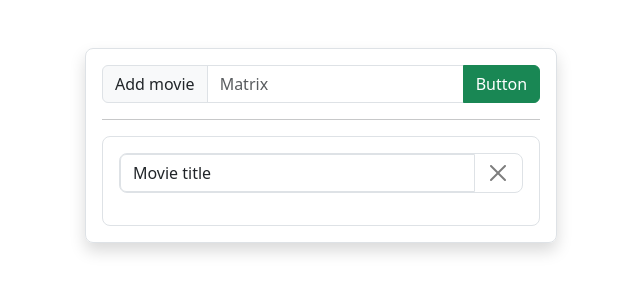
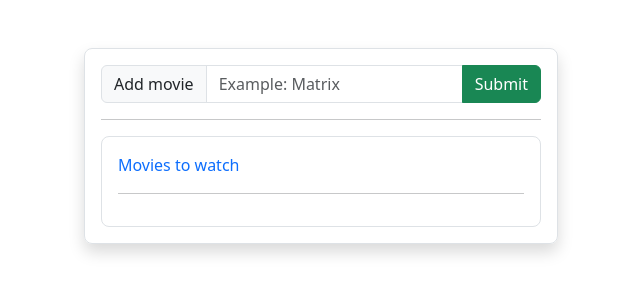
Before and after one commit to AlanNRZBV/homeWork-59, a React (Vite) app: page / in a window 1280 px wide. Shown: the top 300 px of the page, without its empty margins (319-959 px from the left). Built offline with nearby package versions, Linux system fonts and the light colour scheme.

Commit message:
feat: proper delete & change functionality

```diff
--- a/src/components/Button/Button.tsx
+++ b/src/components/Button/Button.tsx
@@ -1,9 +1,5 @@
-import React from 'react';
-
 const Button = () => {
-  return (
-    <button className="btn btn-primary">Test btn</button>
-  );
+  return <button className="btn btn-primary">Test btn</button>;
 };
 
 export default Button;
--- a/src/components/MovieForm/MovieForm.tsx
+++ b/src/components/MovieForm/MovieForm.tsx
@@ -1,17 +1,36 @@
-import React from 'react';
+import React, { FC, useState } from 'react';
+import { IMovieForm } from '../../types';
 
-const MovieForm = () => {
+const MovieForm: FC<IMovieForm> = ({ onSubmit }) => {
+  const [inputValue, setInputValue] = useState('');
+
+  const handleSubmit = (e: React.FormEvent) => {
+    const rndId = Math.floor(Math.random() * 10000);
+
+    e.preventDefault();
+    onSubmit(inputValue, rndId);
+    setInputValue('');
+  };
+
+  const handleChange = (e: React.ChangeEvent<HTMLInputElement>) => {
+    const value = e.target.value;
+    setInputValue(value);
+  };
+
   return (
-    <form>
+    <form onSubmit={handleSubmit}>
       <div className="input-group mb-3">
         <span className="input-group-text">Add movie</span>
-        <input type="text" className="form-control" placeholder="Matrix" />
-        <button
-          className="btn btn-success"
-          type="button"
-          id="button-addon2"
-        >
-          Button
+        <input
+          onChange={handleChange}
+          type="text"
+          className="form-control"
+          placeholder="Example: Matrix"
+          value={inputValue}
+          required
+        />
+        <button className="btn btn-success" type="submit" id="button-addon2">
+          Submit
         </button>
       </div>
     </form>
--- a/src/components/Movies/Movie.tsx
+++ /dev/null
@@ -1,16 +0,0 @@
-import React from 'react';
-
-const Movie = () => {
-  return (
-    <div className="input-group mb-3 border border-1 rounded rounded-3" style={{alignItems: 'center'}}>
-      <input type="text" className="form-control" value="Movie title"/>
-      <button
-        className="btn-close px-3"
-        type="button"
-        id="button-addon2"
-      ></button>
-    </div>
-  );
-};
-
-export default Movie;
--- a/src/components/Movies/Movies.tsx
+++ b/src/components/Movies/Movies.tsx
@@ -1,10 +1,21 @@
-import React from 'react';
-import Movie from './Movie.tsx';
+import { FC } from 'react';
+import MoviesItem from './MoviesItem.tsx';
+import { IMovies } from '../../types';
 
-const Movies = () => {
+const Movies: FC<IMovies> = ({ movies, deleteMovie, changeMovieName }) => {
   return (
     <div className="border border-1 rounded rounded-3 px-3 py-3">
-      <Movie/>
+      <span className="test text-primary d-block">Movies to watch</span>
+      <hr />
+      {movies.map((item) => (
+        <MoviesItem
+          changeMovieName={changeMovieName}
+          deleteMovie={deleteMovie}
+          name={item.name}
+          id={item.id}
+          key={item.id}
+        />
+      ))}
     </div>
   );
 };
--- /dev/null
+++ b/src/components/Movies/MoviesItem.tsx
@@ -0,0 +1,46 @@
+import React, { FC } from 'react';
+import { IMoviesItem } from '../../types';
+
+const MoviesItem: FC<IMoviesItem> = React.memo(
+  ({ name, id, deleteMovie, changeMovieName }) => {
+    const handleClick = () => {
+      if (deleteMovie) {
+        deleteMovie(id);
+      }
+    };
+
+    const handleChange = (e: React.ChangeEvent<HTMLInputElement>) => {
+      if (changeMovieName) {
+        changeMovieName(e, id);
+      }
+    };
+    return (
+      <div
+        className="input-group mb-3 border border-1 rounded rounded-3"
+        style={{ alignItems: 'center' }}
+      >
+        <span className="input-group-text" id="basic-addon1">
+          {id}
+        </span>
+        <input
+          onChange={handleChange}
+          name={name}
+          type="text"
+          className="form-control"
+          value={name}
+        />
+        <button
+          onClick={handleClick}
+          className="btn-close px-3"
+          type="button"
+          id="button-addon2"
+        ></button>
+      </div>
+    );
+  },
+  (prevProps, nextProps) => {
+    return nextProps.name === prevProps.name;
+  },
+);
+
+export default MoviesItem;
--- a/src/components/Panel/Panel.tsx
+++ b/src/components/Panel/Panel.tsx
@@ -1,13 +1,42 @@
 import MovieForm from '../MovieForm/MovieForm.tsx';
 import Movies from '../Movies/Movies.tsx';
+import React, { useState } from 'react';
+import { IMoviesItem } from '../../types';
 
 const Panel = () => {
+  const [movies, setMovies] = useState<IMoviesItem[]>([]);
+
+  const addMovie = (value: string, idValue: number) => {
+    const newMovie: IMoviesItem = {
+      name: value,
+      id: idValue,
+    };
+    setMovies((prevState) => [...prevState, newMovie]);
+  };
+  const deleteMovie = (id: number) => {
+    setMovies((prevMovies) => prevMovies.filter((item) => item.id !== id));
+  };
+
+  const changeMovieName = (
+    e: React.ChangeEvent<HTMLInputElement>,
+    id: number,
+  ) => {
+    setMovies((prevMovies) =>
+      prevMovies.map((item) =>
+        item.id === id ? { ...item, name: e.target.value } : item,
+      ),
+    );
+  };
+
   return (
     <div className="border border-1 rounded-3 shadow py-3 px-3">
-
-<MovieForm/>
-      <hr/>
-      <Movies/>
+      <MovieForm onSubmit={addMovie} />
+      <hr />
+      <Movies
+        movies={movies}
+        deleteMovie={deleteMovie}
+        changeMovieName={changeMovieName}
+      />
     </div>
   );
 };
--- a/src/containers/App/App.tsx
+++ b/src/containers/App/App.tsx
@@ -4,10 +4,8 @@ function App() {
   return (
     <div className="container pt-5">
       <div className="d-flex align-content-center justify-content-center">
-
         <Panel />
       </div>
-
     </div>
   );
 }
--- a/src/main.tsx
+++ b/src/main.tsx
@@ -1,10 +1,5 @@
-import React from 'react';
 import ReactDOM from 'react-dom/client';
 import App from './containers/App/App.tsx';
 import 'bootstrap/dist/css/bootstrap.css';
 
-ReactDOM.createRoot(document.getElementById('root')!).render(
-  <React.StrictMode>
-    <App />
-  </React.StrictMode>,
-);
+ReactDOM.createRoot(document.getElementById('root')!).render(<App />);
```
Also changed, not shown: src/types.d.ts (added, +24 -0 lines).
